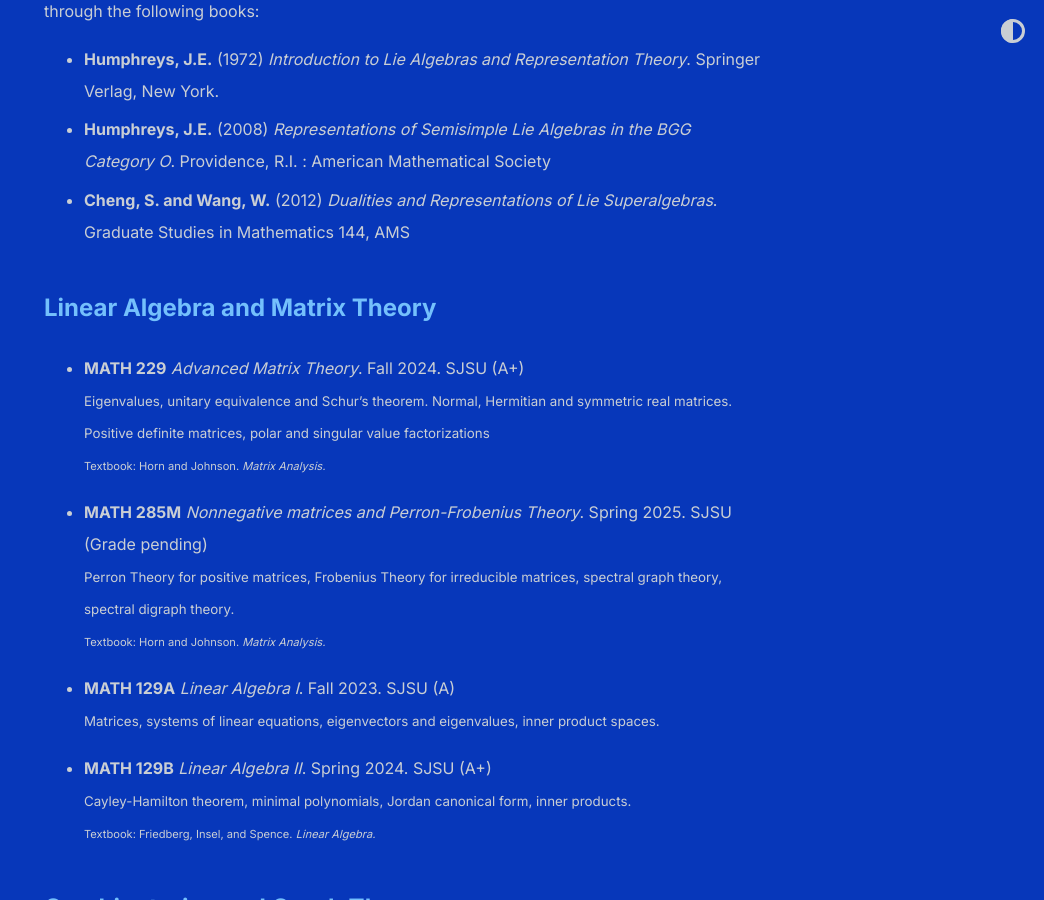
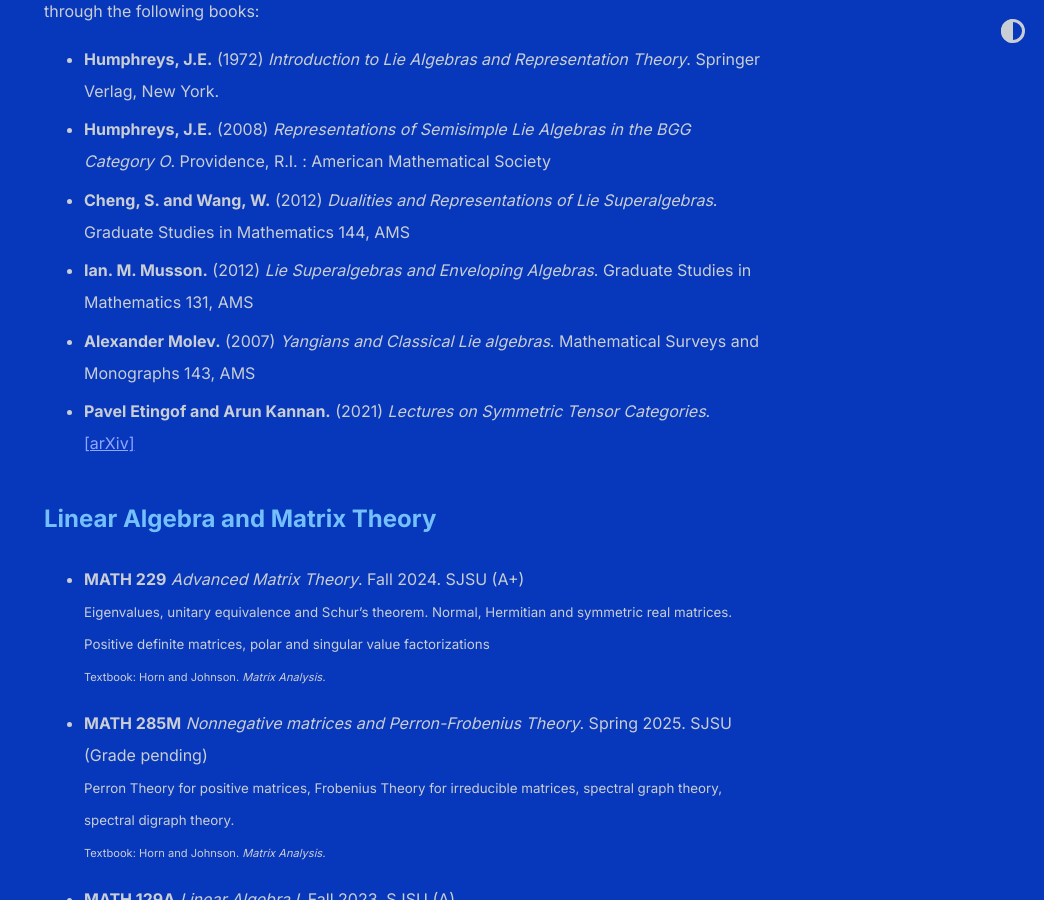
Before and after one commit to shihankanungo/shihankanungo.github.io, a Jekyll site: the page built from courses.md, in a window 1280 px wide and 900 px high, scrolled down 3111 px. Shown: the whole window, without its empty margins (236-1280 px from the left). Built offline with Jekyll 4.4.1, drawn with Linux system fonts in a browser that asks for light colours.

Commit message:
Update courses.md

```diff
--- a/courses.md
+++ b/courses.md
@@ -94,6 +94,9 @@
 - **Humphreys, J.E.** (1972) *Introduction to Lie Algebras and Representation Theory*. Springer Verlag, New York.
 - **Humphreys, J.E.** (2008) *Representations of Semisimple Lie Algebras in the BGG Category O*. Providence, R.I. : American Mathematical Society
 - **Cheng, S. and Wang, W.** (2012) *Dualities and Representations of Lie Superalgebras*. Graduate Studies in Mathematics 144, AMS
+- **Ian. M. Musson.** (2012) *Lie Superalgebras and Enveloping Algebras*. Graduate Studies in Mathematics 131, AMS
+- **Alexander Molev.** (2007) *Yangians and Classical Lie algebras*. Mathematical Surveys and Monographs 143, AMS
+- **Pavel Etingof and Arun Kannan.** (2021) *Lectures on Symmetric Tensor Categories*. [\[arXiv\]](https://arxiv.org/pdf/2406.10201)
 
 ## Linear Algebra and Matrix Theory
 
```
